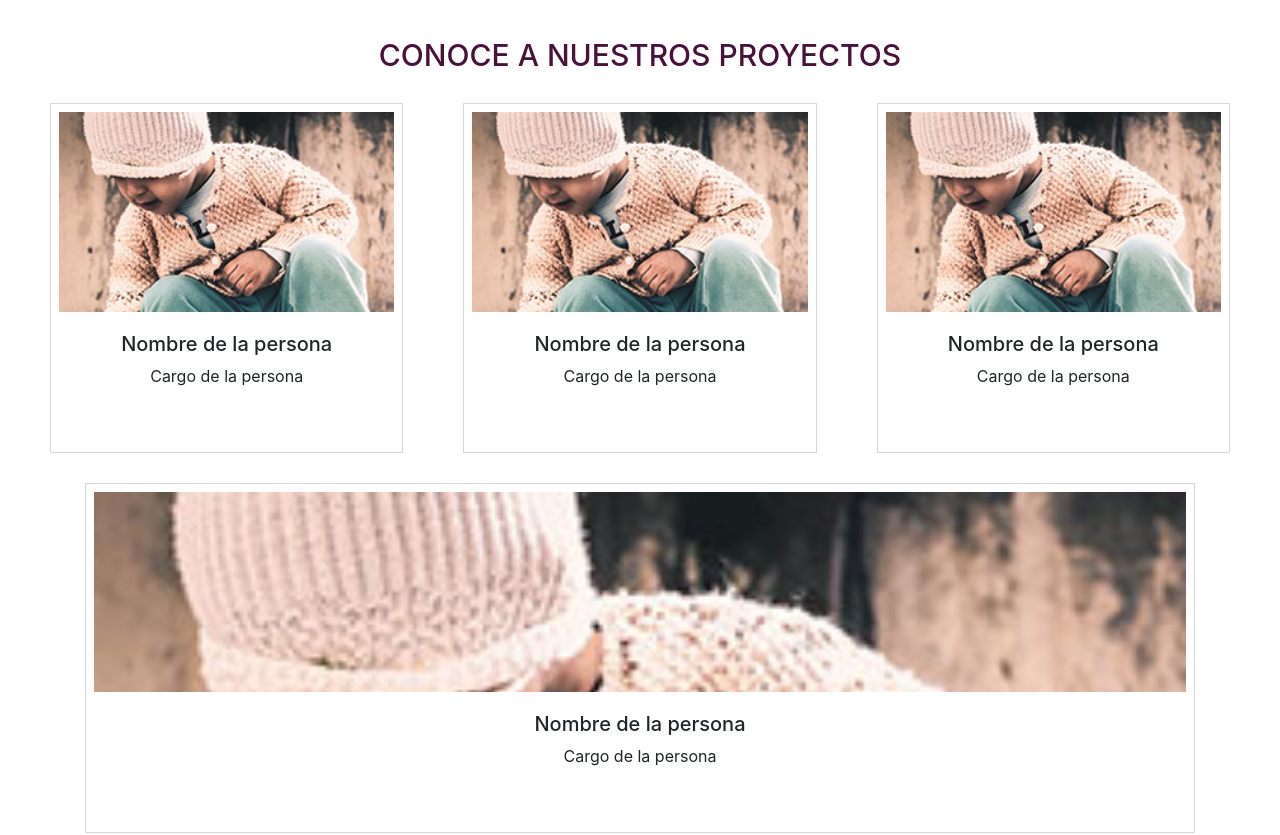
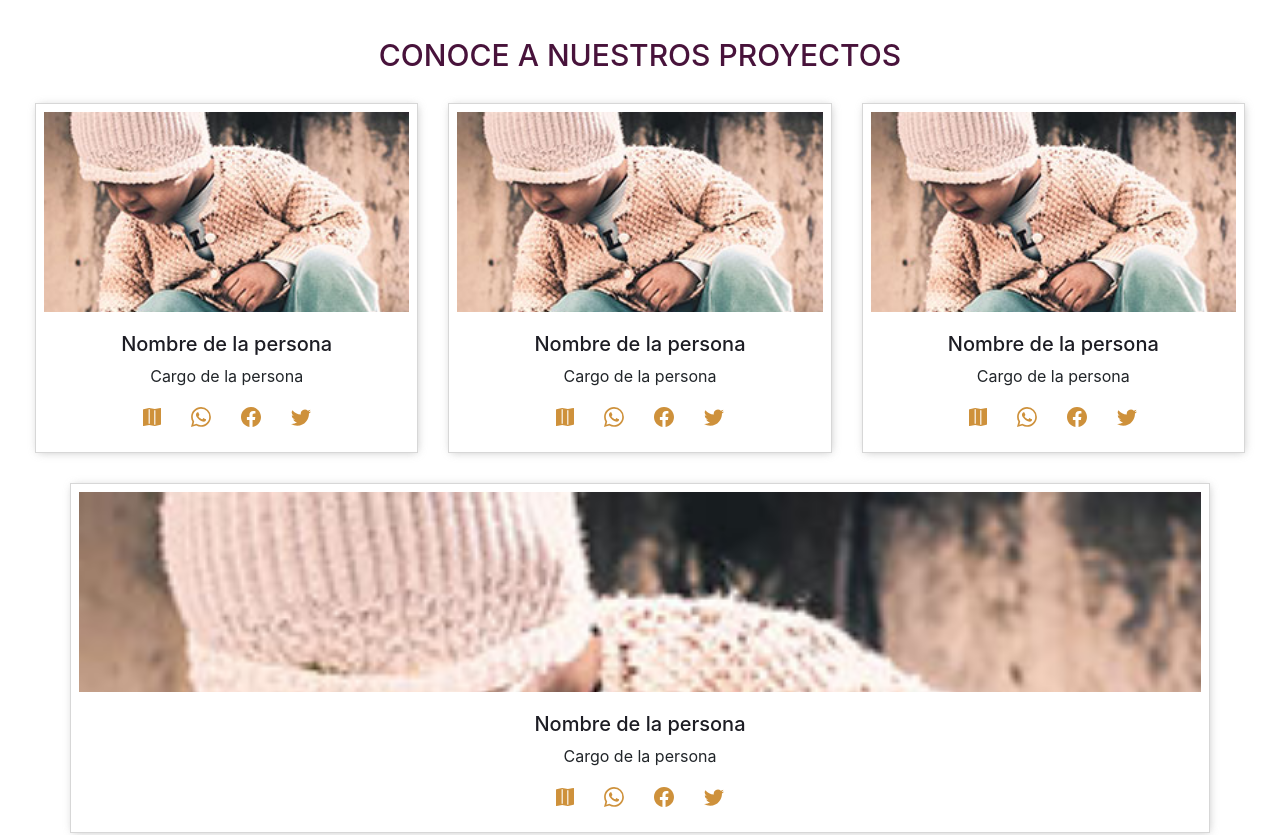
Before and after one commit to Ada-IT/ppi-web-oxlajuj, a Next.js app: page / in a window 1280 px wide. Shown: the part 588-1423 px from the top of the page. Built offline with nearby package versions, Linux system fonts and the light colour scheme.

Commit message:
mejoras card y home

```diff
--- a/components/IconosRedes/IconosRedes.jsx
+++ b/components/IconosRedes/IconosRedes.jsx
@@ -1,36 +1,27 @@
 import Row from "react-bootstrap/Row";
 import Col from "react-bootstrap/Col";
-import { MapFill, Whatsapp, Mailbox } from "react-bootstrap-icons";
+import { MapFill, Whatsapp, Twitter, Facebook } from "react-bootstrap-icons";
+import style from "./IconosRedes.module.css";
 
-const InfoFundacion = () => {
+const IconosRedes = () => {
     return (
-        <div>
+        <div className={style.ContainerRedes}>
             <Row>
                 <Col>
-                    <MapFill color='purple' size={35} />
+                    <MapFill color='#CE913B  ' size={18} />
                 </Col>
                 <Col>
-                    <p>Domicilio de la fundacion</p>
-                </Col>
-            </Row>
-            <Row>
-                <Col>
-                    <Whatsapp color='purple' size={35} />
+                    <Whatsapp color='#CE913B  ' size={20} />
                 </Col>
                 <Col>
-                    <p>WhatsApp</p>
-                </Col>
-            </Row>
-            <Row>
-                <Col>
-                    <Mailbox color='purple' size={35} />
+                    <Facebook color='#CE913B  ' size={20} />
                 </Col>
                 <Col>
-                    <p>mail</p>
+                    <Twitter color='#CE913B  ' size={20} />
                 </Col>
             </Row>
         </div>
     );
 }
 
-export default InfoFundacion;
+export default IconosRedes;
--- /dev/null
+++ b/components/IconosRedes/IconosRedes.module.css
@@ -0,0 +1,9 @@
+.ContainerRedes{
+    display: flex;
+    align-items: center;
+    justify-content: center;
+    flex-wrap: wrap;
+    box-sizing: border-box;
+    padding: 0 auto;
+    text-align: center;
+}
--- a/components/card/Card.jsx
+++ b/components/card/Card.jsx
@@ -4,6 +4,7 @@ import { FontAwesomeIcon } from '@fortawesome/react-fontawesome';
 import { faStar } from '@fortawesome/free-solid-svg-icons'; */
 import style from "./Card.module.css";
 import { Container } from 'react-bootstrap';
+import IconosRedes from "../IconosRedes/IconosRedes";
 
 const Card = () => {
 
@@ -19,6 +20,7 @@ const Card = () => {
                 </h3>
                     <p>Cargo de la persona</p>
                 </div>
+                <IconosRedes></IconosRedes>
             </article>
         </Container>
     );
--- a/components/card/Card.module.css
+++ b/components/card/Card.module.css
@@ -5,8 +5,12 @@
     justify-content: center;
     flex-wrap: wrap;
     box-sizing: border-box;
-    padding: 0 auto;
+    padding-left: 0px;
+    padding-right: 0px;
     text-align: center;
+    box-shadow: 1px 1px 9px -2px rgba(172, 172, 172, 0.75);
+-webkit-box-shadow: 1px 1px 9px -2px  rgba(172, 172, 172, 0.75);
+-moz-box-shadow: 1px 1px 9px -2px rgba(172, 172, 172, 0.75);
 }
 /* .card {
     padding: 0px auto;
@@ -53,6 +57,7 @@
      margin-top: 20px;
     padding: 0px 0px;
     font-size: 20px;
+    color: #1D1D24;
 }
 
 .cardImg {
@@ -68,3 +73,7 @@
  .cardImg:hover {
     transform: scale(1.05);
 }
+
+.cardContentText{
+    color: #1D1D24;
+}
```
Also changed, not shown: components/IconosRedes/IconosRedes.modules.css (deleted).
